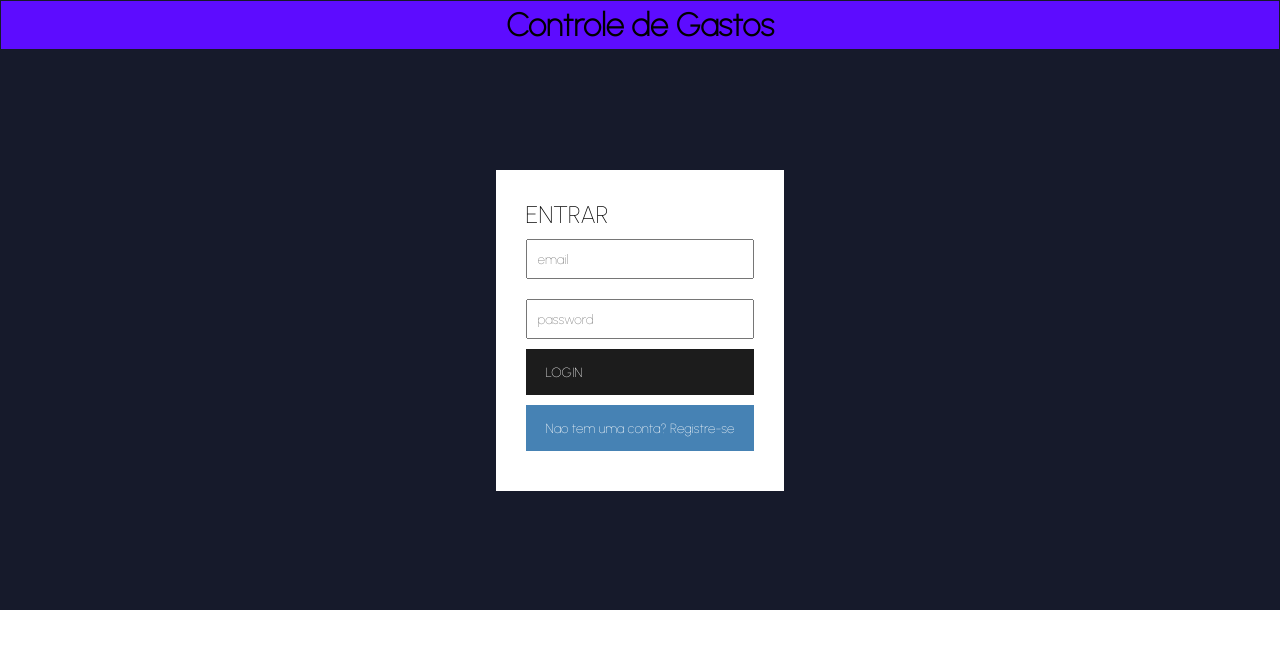
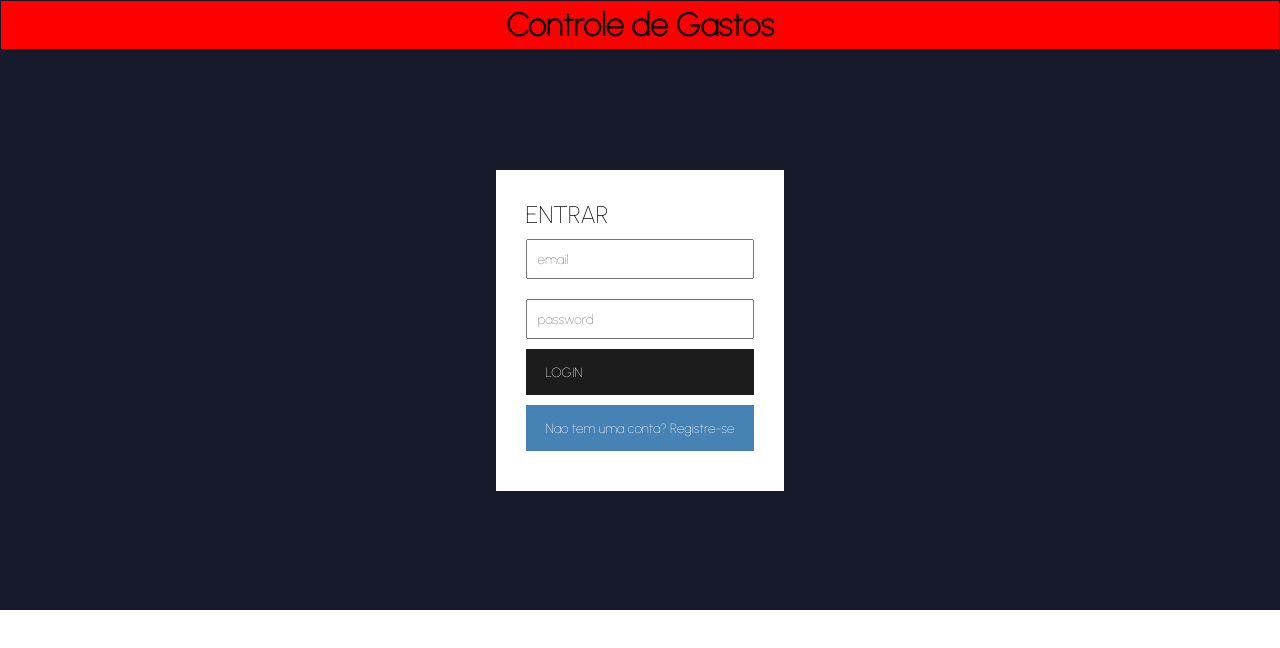
Before and after one commit to leantrs/aln2, a React (Create React App) app: page / in a window 1280 px wide. Shown: the top 648 px of the page. Built offline with nearby package versions, Linux system fonts and the light colour scheme.

Commit message:
11/23/20221

```diff
--- a/src/css/header.css
+++ b/src/css/header.css
@@ -2,7 +2,7 @@
 header{
     text-align: center;
     padding: 5px;
-    background-color: #5d0cff;
+    background-color: red;
     margin: 0px;
     border: 1px solid #161a2b;
 
```
